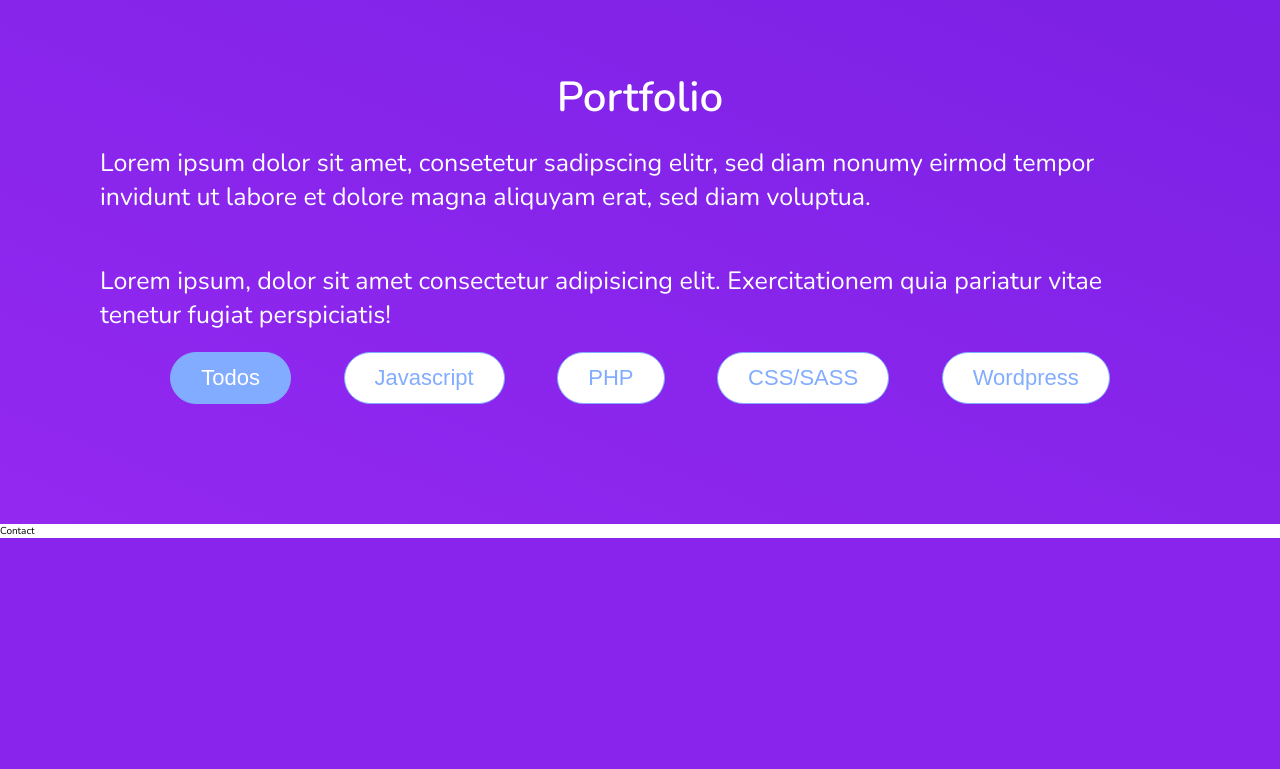
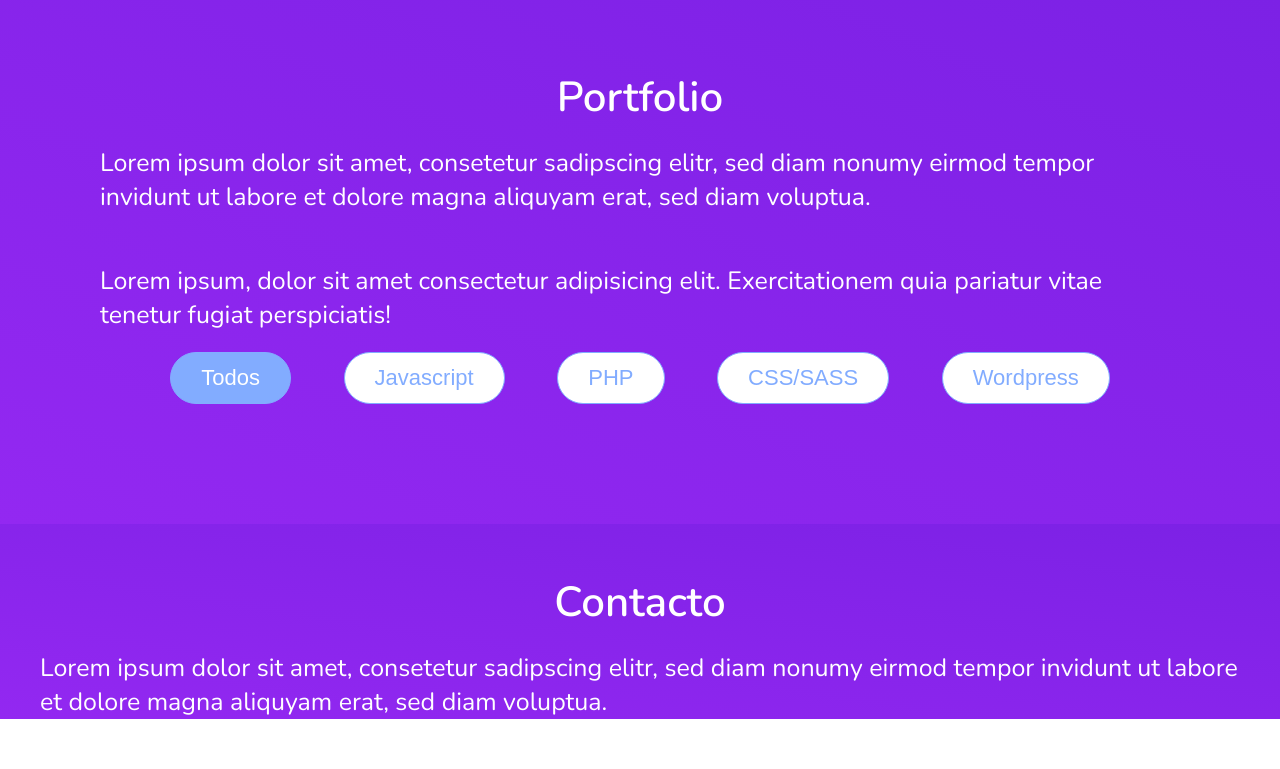
Before and after one commit to jorgemartiinez/Portfolio-Site, a PHP site: page / in a window 1280 px wide. Shown: the part 1813-2582 px from the top of the page. Before the commit the page ends 2351 px from the top, so only its background shows below. Run offline with PHP 8.4, Linux system fonts and the light colour scheme; data that the repository does not hold is empty.

Commit message:
creando portfolio con filtro en php

```diff
--- a/css/main.css
+++ b/css/main.css
@@ -285,14 +285,27 @@ body {
   -webkit-background-size: cover;
           background-size: cover; }
 
+.contact {
+  background-image: -webkit-gradient(linear, left bottom, right top, from(#9328F1), to(#7C21E5));
+  background-image: -webkit-linear-gradient(bottom left, #9328F1, #7C21E5);
+  background-image: -o-linear-gradient(bottom left, #9328F1, #7C21E5);
+  background-image: linear-gradient(to top right, #9328F1, #7C21E5);
+  background-repeat: no-repeat;
+  -webkit-background-size: cover;
+          background-size: cover; }
+
 .portfolio {
   background-image: -webkit-gradient(linear, left bottom, right top, from(#9328F1), to(#7C21E5));
   background-image: -webkit-linear-gradient(bottom left, #9328F1, #7C21E5);
   background-image: -o-linear-gradient(bottom left, #9328F1, #7C21E5);
-  background-image: linear-gradient(to top right, #9328F1, #7C21E5); }
+  background-image: linear-gradient(to top right, #9328F1, #7C21E5);
+  background-repeat: no-repeat;
+  -webkit-background-size: cover;
+          background-size: cover; }
 
 .about,
-.portfolio {
+.portfolio,
+.contact {
   padding-top: 5rem; }
 
 .content {
@@ -335,9 +348,9 @@ body {
           -ms-transform: translateY(-1rem);
               transform: translateY(-1rem); }
     .btn--portfolio:active {
-      -webkit-transform: translateY(0rem);
-          -ms-transform: translateY(0rem);
-              transform: translateY(0rem); }
+      -webkit-transform: translateY(1rem);
+          -ms-transform: translateY(1rem);
+              transform: translateY(1rem); }
   .btn--active {
     background-color: #82ACFF;
     color: #fff; }
@@ -548,7 +561,16 @@ body {
     background-color: #fff;
     -webkit-border-radius: 0.5rem;
             border-radius: 0.5rem;
-    margin-bottom: 2rem; }
+    margin-bottom: 2rem;
+    -webkit-transition: -webkit-transform .2s ease;
+    transition: -webkit-transform .2s ease;
+    -o-transition: transform .2s ease;
+    transition: transform .2s ease;
+    transition: transform .2s ease, -webkit-transform .2s ease; }
+    .portfolio__card:hover {
+      -webkit-transform: scale(1.012);
+          -ms-transform: scale(1.012);
+              transform: scale(1.012); }
     .portfolio__card:not(:last-child) {
       margin-right: 2rem; }
   .portfolio__text {
--- a/index.php
+++ b/index.php
@@ -1,4 +1,4 @@
-<?php include('server/portfolio.php') ?>
+<?php require('server/portfolio.php') ?>
 <!DOCTYPE html>
 <html lang="es">
 
@@ -133,7 +133,7 @@
     <div class="portfolio__cards u-margin-top-medium">
       <?php foreach ($trabajos as $trabajo) { ?>
         <article class="portfolio__card">
-          <img class="portfolio__img" alt="Proyecto 1 tal" src="assets/img/bg-1.jpg" />
+          <img class="portfolio__img" alt="Proyecto 1 tal" src="assets/img/portfolio/<?= $trabajo['imagen'] ?>" />
           <div class="portfolio__text">
             <h4 class="heading-quaternary"><?= $trabajo['nombre'] ?></h4>
             <p class="paragraph-small">
@@ -162,7 +162,13 @@
   </section>
 
   <section class="contact" id="contact">
-    Contact
+    <div class="content">
+      <h2 class="heading-secondary u-margin-bottom-small u-text-center">Contacto</h2>
+      <p class="paragraph u-margin-bottom-medium">
+        Lorem ipsum dolor sit amet, consetetur sadipscing elitr, sed diam nonumy eirmod tempor invidunt ut labore et dolore magna aliquyam erat, sed
+        diam voluptua.
+      </p>
+    </div>
   </section>
   <noscript>Necesitas tener Javascript activado para visualizar esta web.</noscript>
   <script src="https://code.jquery.com/jquery-3.5.0.min.js" integrity="sha256-xNzN2a4ltkB44Mc/Jz3pT4iU1cmeR0FkXs4pru/JxaQ=" crossorigin="anonymous"></script>
--- a/sass/_component.scss
+++ b/sass/_component.scss
@@ -41,7 +41,7 @@
     }
 
     &:active {
-      transform: translateY(0rem);
+      transform: translateY(1rem);
     }
   }
 
@@ -227,6 +227,12 @@
     border-radius: 0.5rem;
     margin-bottom: 2rem;
 
+    transition: transform .2s ease;
+
+    &:hover {
+      transform: scale(1.012);
+    }
+
     &:not(:last-child) {
       margin-right: 2rem;
     }
--- a/sass/_layout.scss
+++ b/sass/_layout.scss
@@ -40,12 +40,21 @@ section {
   background-size: cover;
 }
 
+.contact {
+  background-image: linear-gradient(to top right, $color-bg-3, $color-bg-4);
+  background-repeat: no-repeat;
+  background-size: cover;
+}
+
 .portfolio {
   background-image: linear-gradient(to top right, $color-bg-3, $color-bg-4);
+  background-repeat: no-repeat;
+  background-size: cover;
 }
 
 .about,
-.portfolio {
+.portfolio,
+.contact {
   padding-top: 5rem;
 }
 
--- a/server/portfolio.php
+++ b/server/portfolio.php
@@ -2,4 +2,3 @@
 $urlTrabajos = __DIR__ . '..\data\trabajos.json';
 $data = file_get_contents($urlTrabajos);
 $trabajos = json_decode($data, true);
-// var_dump($trabajos);
```
Also changed, not shown: assets/img/portfolio/trabajo1.png (added), 1 other file.
